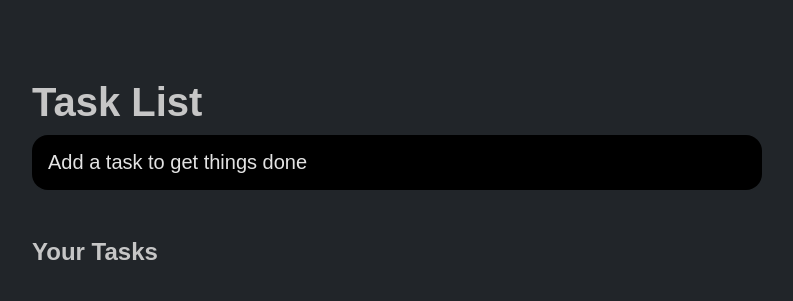
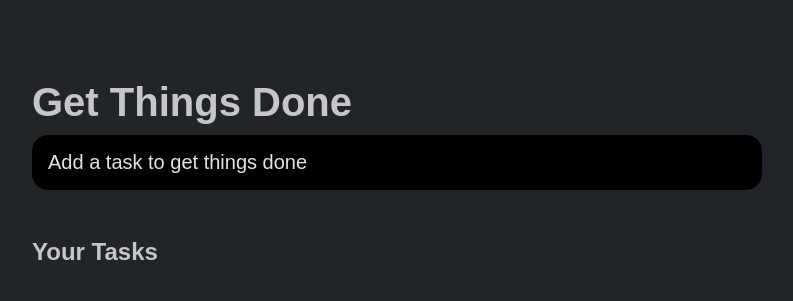
Before and after one commit to arjunpathak072/arjunpathak072.github.io, a plain HTML site: page index.html in a window 1280 px wide. Shown: the whole page, without its empty margins (224-1017 px from the left). Drawn offline with Linux system fonts and the light colour scheme.

Commit message:
Update index.html

```diff
--- a/index.html
+++ b/index.html
@@ -28,7 +28,7 @@
 
 <body>
 	<header>
-		<h1>Task List</h1>
+		<h1>Get Things Done</h1>
 
 		<form id="new-task-form">
 			<input type="text" name="new-task-input" id="new-task-input" placeholder="Add a task to get things done" />
```
